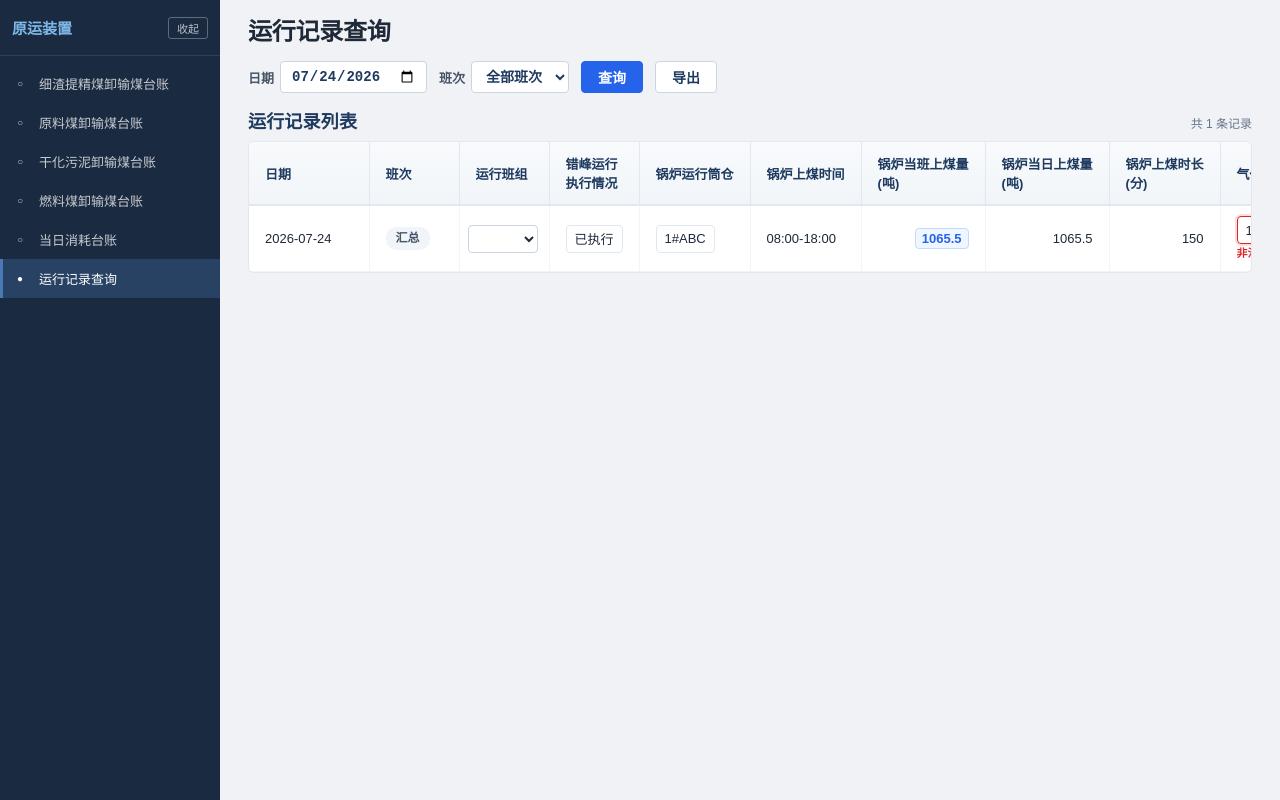
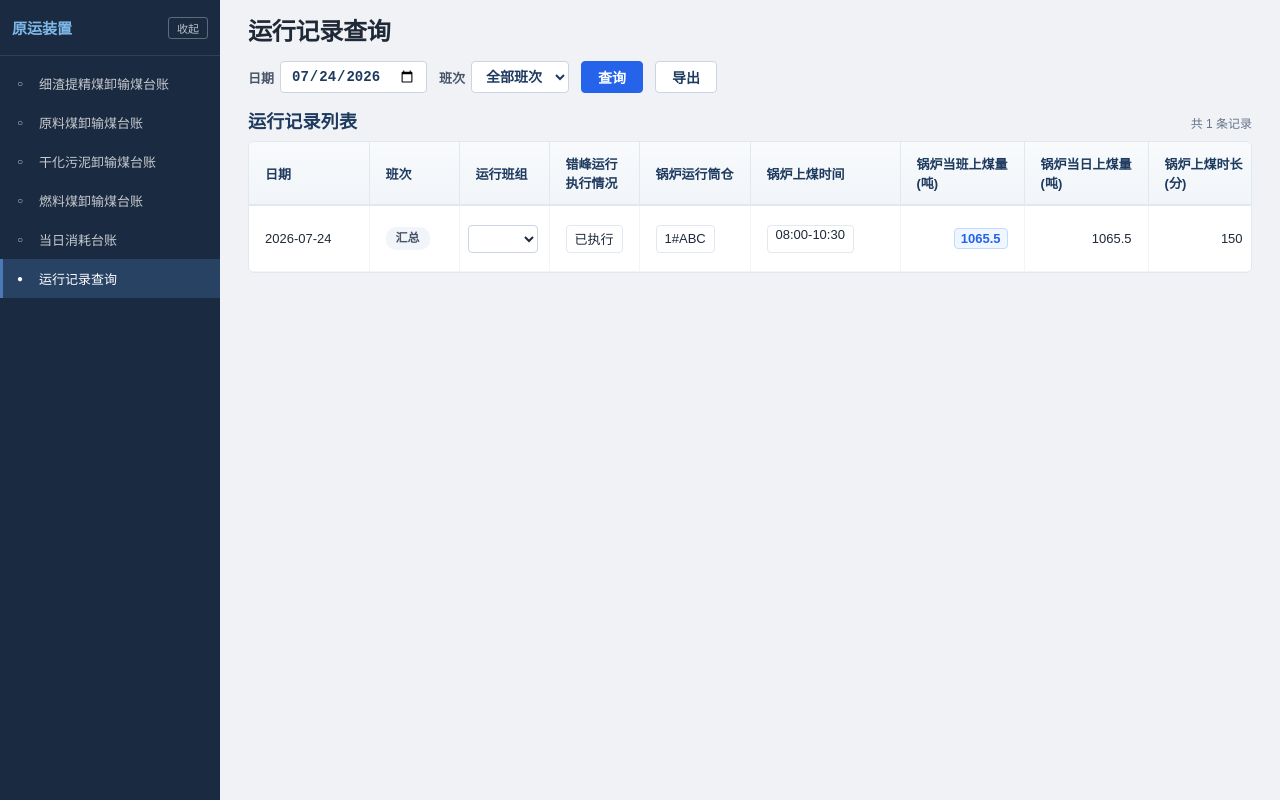
Before and after one commit to cfw123/TZ, a Vue app: page /record in a window 1280 px wide. Built offline with nearby package versions, Linux system fonts and the light colour scheme.

Commit message:
时间bug修复

```diff
--- a/src/views/OperationRecordView.vue
+++ b/src/views/OperationRecordView.vue
@@ -95,7 +95,19 @@
                   <span v-if="cellErrors['boiler_bins:' + rec.id]" class="cell-error">{{ cellErrors['boiler_bins:' + rec.id] }}</span>
                 </div>
               </td>
-              <td>{{ rec.boiler_time }}</td>
+              <td class="td-time">
+                <div class="cell-input-wrap">
+                  <textarea
+                    :value="rec.boiler_time"
+                    class="cell-input cell-textarea"
+                    :class="{ 'cell-input--error': timeCellErrors['boiler:' + rec.id] }"
+                    @input="onTimeTextareaInput($event, rec, 'boiler')"
+                    placeholder="08:00-18:00"
+                    rows="1"
+                  ></textarea>
+                  <span v-if="timeCellErrors['boiler:' + rec.id]" class="cell-error">{{ timeCellErrors['boiler:' + rec.id] }}</span>
+                </div>
+              </td>
               <td class="td-clickable td-num" @click="openDetail(rec, 'boiler')">
                 <span class="clickable-total">{{ rec.boiler_consumptions?.subtotal || 0 }}</span>
               </td>
@@ -112,7 +124,19 @@
                   <span v-if="gasCellErrors[rec.id]" class="cell-error">{{ gasCellErrors[rec.id] }}</span>
                 </div>
               </td>
-              <td>{{ rec.gasification_time }}</td>
+              <td class="td-time">
+                <div class="cell-input-wrap">
+                  <textarea
+                    :value="rec.gasification_time"
+                    class="cell-input cell-textarea"
+                    :class="{ 'cell-input--error': timeCellErrors['gasification:' + rec.id] }"
+                    @input="onTimeTextareaInput($event, rec, 'gasification')"
+                    placeholder="08:00-18:00"
+                    rows="1"
+                  ></textarea>
+                  <span v-if="timeCellErrors['gasification:' + rec.id]" class="cell-error">{{ timeCellErrors['gasification:' + rec.id] }}</span>
+                </div>
+              </td>
               <td class="td-clickable td-num" @click="openDetail(rec, 'gasification')">
                 <span class="clickable-total">{{ rec.gasification_consumptions?.subtotal || 0 }}</span>
               </td>
@@ -120,7 +144,19 @@
               <td class="td-num">{{ rec.gasification_duration }}</td>
               <td>{{ rec.reason }}</td>
               <td>{{ rec.remarks }}</td>
-              <td>{{ rec.truck_unload_time }}</td>
+              <td class="td-time">
+                <div class="cell-input-wrap">
+                  <textarea
+                    :value="rec.truck_unload_time"
+                    class="cell-input cell-textarea"
+                    :class="{ 'cell-input--error': timeCellErrors['truck:' + rec.id] }"
+                    @input="onTimeTextareaInput($event, rec, 'truck')"
+                    placeholder="09:00-11:00"
+                    rows="1"
+                  ></textarea>
+                  <span v-if="timeCellErrors['truck:' + rec.id]" class="cell-error">{{ timeCellErrors['truck:' + rec.id] }}</span>
+                </div>
+              </td>
               <td class="td-num">{{ rec.truck_unload_duration }}</td>
               <td class="td-num">{{ rec.truck_count }}</td>
             </tr>
@@ -345,11 +381,11 @@ function withMetadata(rec: OperationRecord, idx: number): OperationRecordRow {
     run_group: runGroupSelections[String(rec.id)] ?? ['四班', '一班', '二班', '三班'][idx % 4],
     execution_status: '已执行',
     boiler_bins: '1#ABC',
-    boiler_time: '08:00-18:00',
+    boiler_time: '08:00-10:30',
     boiler_duration: 150,
     gasification_bins: '1#A',
-    gasification_time: '08:00-18:00',
-    gasification_duration: 180,
+    gasification_time: '08:00-10:00',
+    gasification_duration: 120,
     reason: '正常生产',
     remarks: '由消耗台账同步',
     truck_unload_time: '09:00-11:00',
@@ -368,6 +404,32 @@ const runGroupSelections = reactive<Record<string, string>>({})
 const runGroupErrors = reactive<Record<string, string>>({})
 const cellErrors = reactive<Record<string, string>>({})
 const gasCellErrors = reactive<Record<string, string>>({})
+const timeCellErrors = reactive<Record<string, string>>({})
+
+function handleTimeInput(rec: OperationRecordRow, field: 'boiler' | 'gasification' | 'truck', value: string) {
+  const sanitized = value.replace(/[,、]/g, '\n').replace(/[ \t\r]+/g, '')
+  const targets: Record<typeof field, { time: string; duration: string }> = {
+    boiler: { time: 'boiler_time', duration: 'boiler_duration' },
+    gasification: { time: 'gasification_time', duration: 'gasification_duration' },
+    truck: { time: 'truck_unload_time', duration: 'truck_unload_duration' },
+  }
+  const t = targets[field]
+  ;(rec as any)[t.time] = sanitized
+  const key = `${field}:${rec.id}`
+  if (!sanitized) {
+    delete timeCellErrors[key]
+    ;(rec as any)[t.duration] = 0
+    return
+  }
+  const pattern = /^(?:[0-2][0-9]:[0-5][0-9]-[0-2][0-9]:[0-5][0-9])(?:\n(?:[0-2][0-9]:[0-5][0-9]-[0-2][0-9]:[0-5][0-9]))*$/
+  if (!pattern.test(sanitized)) {
+    timeCellErrors[key] = '格式示例:\n08:00-18:00\n19:00-20:00'
+    ;(rec as any)[t.duration] = 0
+    return
+  }
+  delete timeCellErrors[key]
+  ;(rec as any)[t.duration] = calculateDuration(sanitized)
+}
 
 function validateGasBins(rec: OperationRecordRow, value: string) {
   const id = String(rec.id)
@@ -411,6 +473,31 @@ function validateBoilerBins(rec: OperationRecordRow, value: string) {
   } else {
     delete cellErrors[key]
   }
+}
+
+function onTimeTextareaInput(e: Event, rec: OperationRecordRow, field: 'boiler' | 'gasification' | 'truck') {
+  const ta = e.target as HTMLTextAreaElement
+  ta.style.height = 'auto'
+  ta.style.height = `${ta.scrollHeight}px`
+  handleTimeInput(rec, field, ta.value)
+}
+
+function calculateDuration(timeStr: string): number {
+  if (!timeStr) return 0
+  const sanitized = timeStr.replace(/[,、]/g, '\n').replace(/[ \t\r]+/g, '')
+  const periods = sanitized.split('\n').filter(Boolean)
+  let total = 0
+  for (const period of periods) {
+    const [startRaw, endRaw] = period.split('-')
+    if (!startRaw || !endRaw) continue
+    const [sh = 0, sm = 0] = startRaw.split(':').map(Number)
+    const [eh = 0, em = 0] = endRaw.split(':').map(Number)
+    let end = eh * 60 + em
+    const start = sh * 60 + sm
+    if (end < start) end += 24 * 60
+    total += end - start
+  }
+  return total
 }
 
 function loadRunGroupSelections() {
@@ -515,6 +602,9 @@ const filteredRecords = computed<OperationRecordRow[]>(() => {
 filteredRecords.value.forEach(rec => {
   validateGasBins(rec, rec.gasification_bins)
   validateBoilerBins(rec, rec.boiler_bins)
+  handleTimeInput(rec, 'boiler', rec.boiler_time)
+  handleTimeInput(rec, 'gasification', rec.gasification_time)
+  handleTimeInput(rec, 'truck', rec.truck_unload_time)
 })
 
 // ---------------------------------------------------------------------------
@@ -902,6 +992,24 @@ function getShiftKey(shift: string): string {
   flex-direction: column;
   width: fit-content;
   min-width: 0;
+}
+
+.cell-textarea {
+  resize: none;
+  overflow: hidden;
+  min-height: 28px;
+  line-height: 1.35;
+  white-space: pre-wrap;
+  word-break: break-all;
+  font-family: inherit;
+  padding-top: 4px;
+  padding-bottom: 4px;
+  width: 100%;
+  box-sizing: border-box;
+}
+
+.td-time {
+  min-width: 150px;
 }
 
 .cell-input {
```
